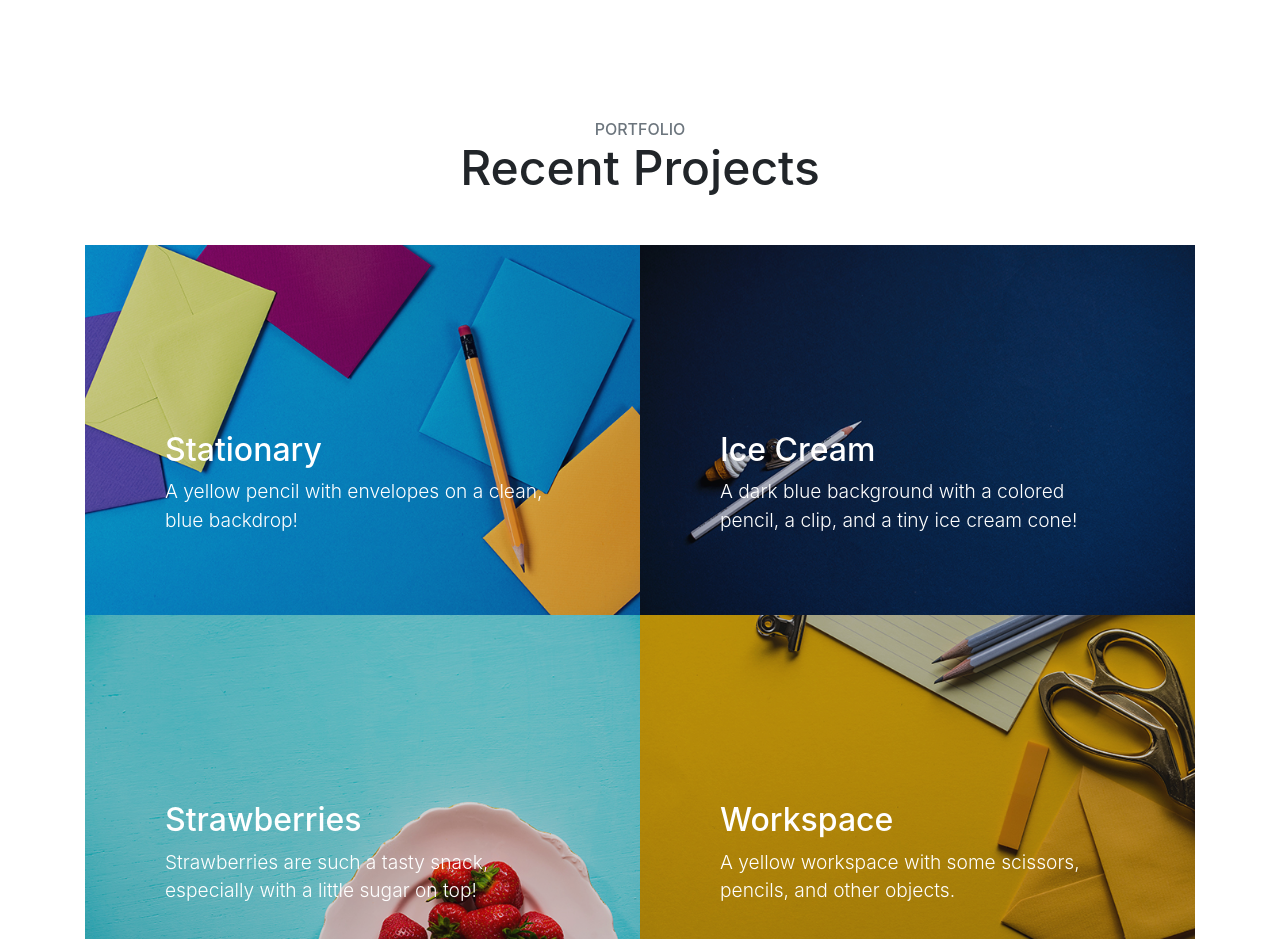
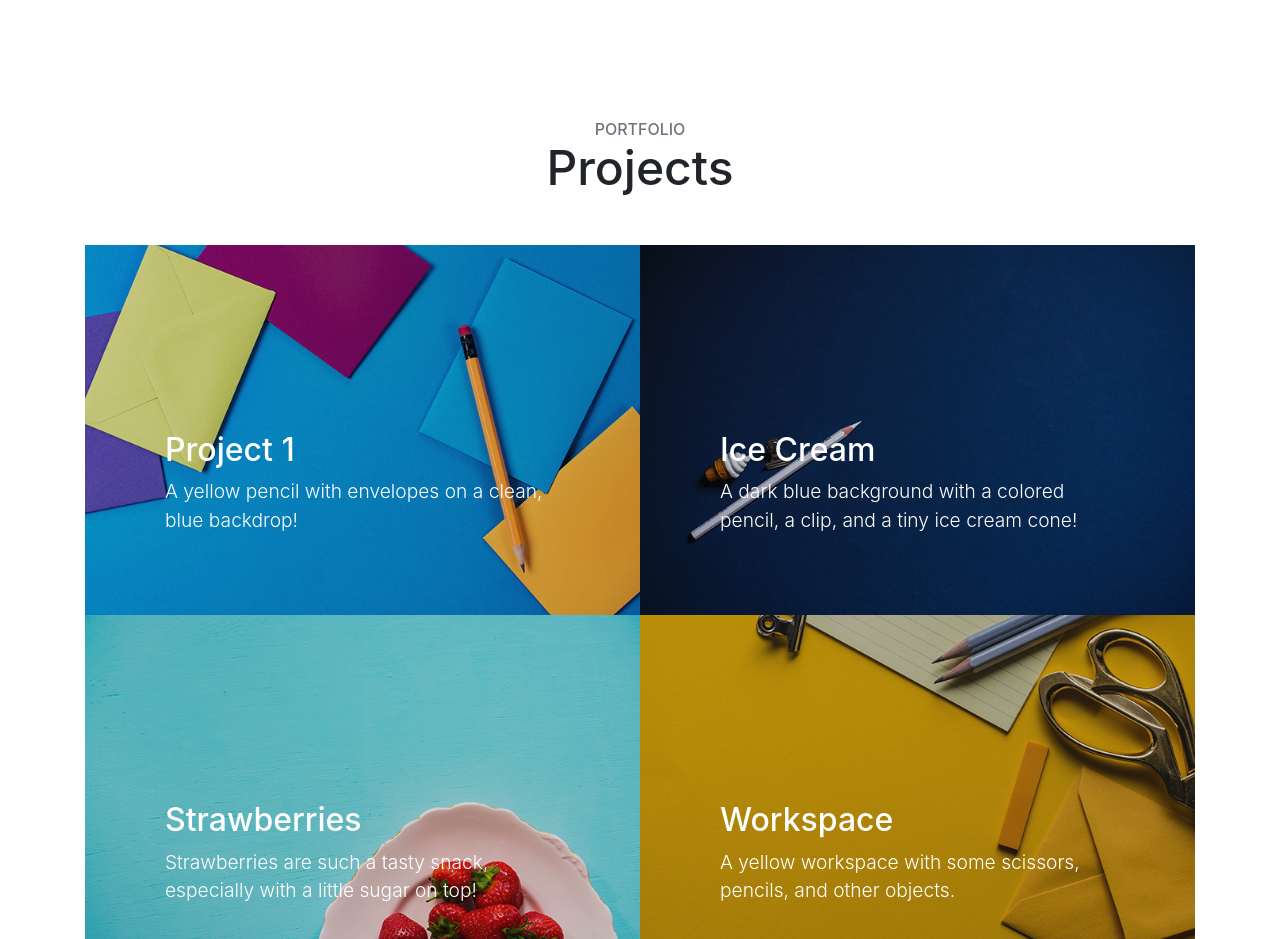
Before and after one commit to JeremyJChu/jeremyjchu.github.io, a website with bundled scripts: page index.html in a window 1280 px wide. Shown: the part 800-1739 px from the top of the page. Built offline with nearby package versions, Linux system fonts and the light colour scheme.

Commit message:
Update index.html

```diff
--- a/index.html
+++ b/index.html
@@ -68,14 +68,14 @@
     <div class="container">
       <div class="content-section-heading text-center">
         <h3 class="text-secondary mb-0">Portfolio</h3>
-        <h2 class="mb-5">Recent Projects</h2>
+        <h2 class="mb-5">Projects</h2>
       </div>
       <div class="row no-gutters">
         <div class="col-lg-6">
-          <a class="portfolio-item" href="#!">
+          <a class="portfolio-item" href="https://github.com/JeremyJChu/paramedic_incidents">
             <div class="caption">
               <div class="caption-content">
-                <div class="h2">Stationary</div>
+                <div class="h2">Project 1</div>
                 <p class="mb-0">A yellow pencil with envelopes on a clean, blue backdrop!</p>
               </div>
             </div>
```
